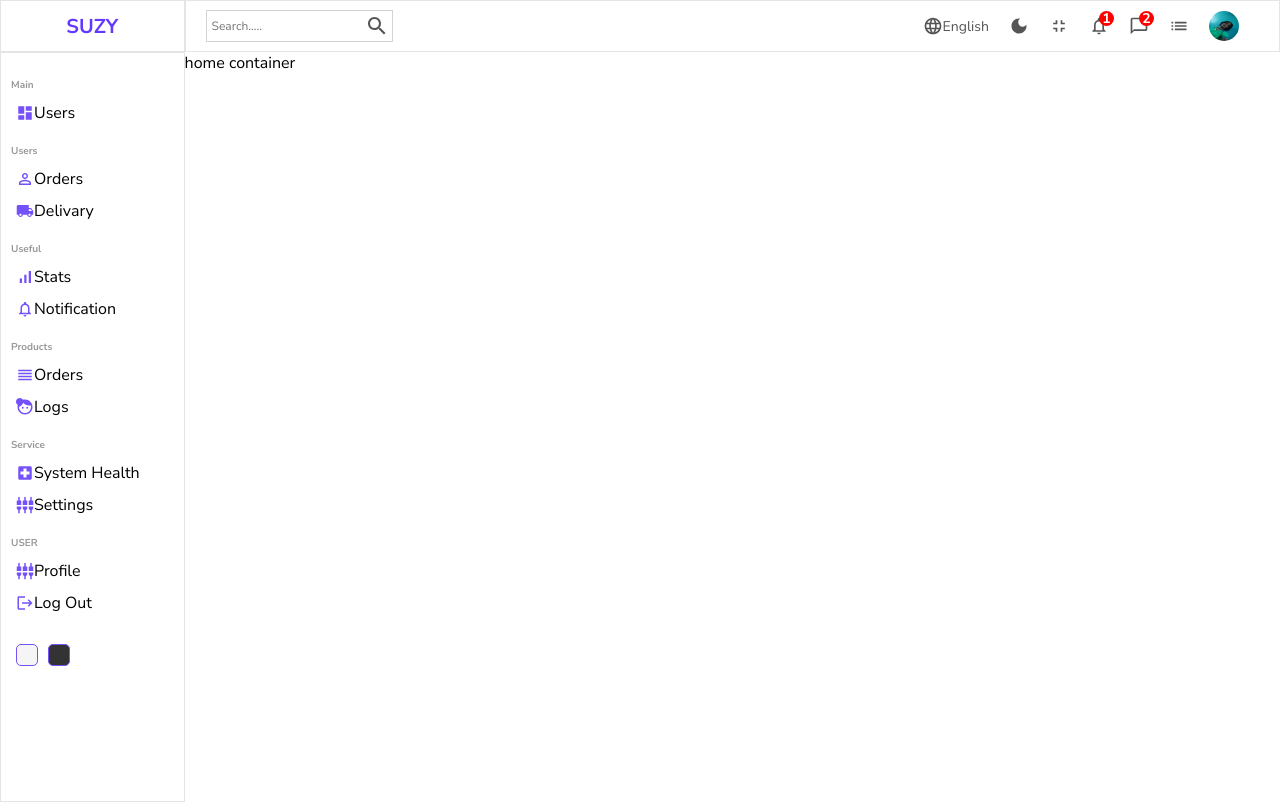
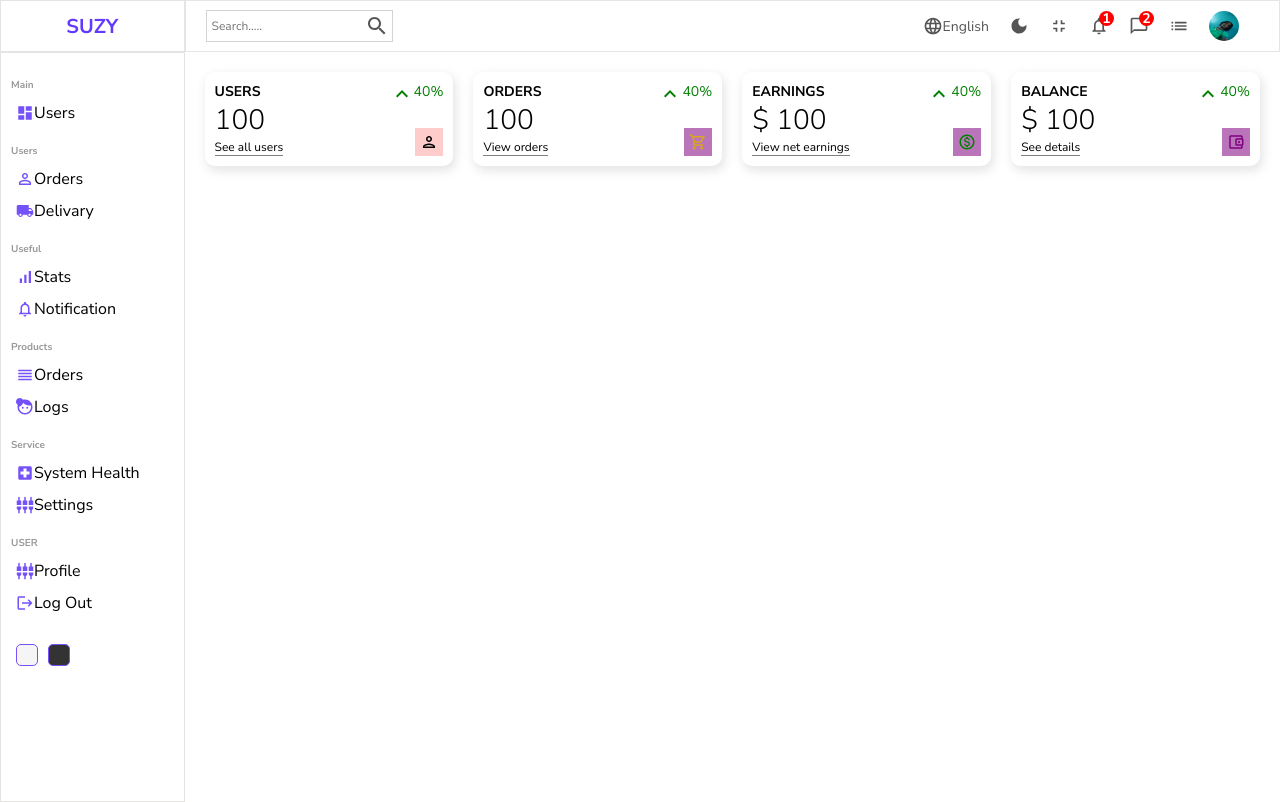
Before and after one commit to susanodii/Admin-dashboard, a React (Create React App) app: page / in a window 1280 px wide. Built offline with nearby package versions, Linux system fonts and the light colour scheme.

Commit message:
added widget ui

```diff
--- a/src/Pages/home/Home.jsx
+++ b/src/Pages/home/Home.jsx
@@ -2,6 +2,7 @@
 
 import Navbar from '../../components/navbar/Navbar'
 import Sidebar from '../../components/sidebar/Sidebar'
+import Widget from '../../widget/Widget'
 
 const Home = () => {
   return (
@@ -10,7 +11,14 @@
     <Sidebar/>
     <div className='homeContainer'>
       <Navbar/>
-       home container
+       <div className='widgets'>
+<Widget type="user"/>
+<Widget type="order"/>
+<Widget type="earnings"/>
+<Widget type="balance"/>
+
+
+       </div>
     </div>
     </div>
   )
--- a/src/Pages/home/Home.scss
+++ b/src/Pages/home/Home.scss
@@ -5,4 +5,10 @@
     flex: 6;
     // background-color: hotpink;
    }
+
+   .widgets{
+display: flex;
+padding: 20px;
+gap: 20px;
+   }
 }
--- /dev/null
+++ b/src/widget/Widget.jsx
@@ -0,0 +1,87 @@
+import './widget.scss'
+
+import AccountBalanceWalletOutlinedIcon from "@mui/icons-material/AccountBalanceWalletOutlined";
+import KeyboardArrowUpIcon from '@mui/icons-material/KeyboardArrowUp';
+import MonetizationOnOutlinedIcon from "@mui/icons-material/MonetizationOnOutlined";
+import PersonOutlinedIcon from "@mui/icons-material/PersonOutlined";
+import ShoppingCartOutlinedIcon from "@mui/icons-material/ShoppingCartOutlined";
+
+const Widget = ({type}) => {
+  let data;
+
+//   temporary
+const amount = 100
+const diff = 40
+  switch(type){
+  case "user":
+data={
+    title:"USERS",
+
+isMoney:false,
+link:"See all users",
+icon: <PersonOutlinedIcon className="icon"
+style={{backgroundColor:"rgba(255, 0, 0, 0.2)"}}/>
+}
+break;
+case "order":
+    data={
+        title:"ORDERS",
+
+    isMoney:false,
+    link:"View orders",
+    icon: <ShoppingCartOutlinedIcon className="icon"
+    style={{backgroundColor:"rgba(255, 0, 0, 0.)",
+color:"goldenrod"}}/>
+
+    }
+break;
+
+case "earnings":
+    data={
+        title:"EARNINGS",
+
+    isMoney:true,
+    link:"View net earnings",
+    icon: <MonetizationOnOutlinedIcon className="icon"
+
+    style={{backgroundColor:"rgba(255, 0, 0, 0.)",
+color:"green"}}/>
+    }
+    break;
+
+    case "balance":
+    data={
+        title:"BALANCE",
+
+    isMoney:true,
+    link:"See details",
+    icon: <AccountBalanceWalletOutlinedIcon className="icon"
+    style={{backgroundColor:"rgba(255, 0, 0, 0.)",
+color:"purple"}}
+    />
+    }
+break;
+  default:
+    break
+}
+
+    return (
+    <div className='widget'>
+<div className='left'>
+    <span className='title'>{data.title}</span>
+    <span className='counter'>{data.isMoney && "$"} {amount}</span>
+    <span className='link'>{data.link}</span>
+    </div>
+<div className='right'>
+    <div className='percentage positive'>
+    <KeyboardArrowUpIcon/>
+    {diff}%
+    </div>
+    {data.icon}
+</div>
+
+    </div>
+  )
+}
+
+export default Widget
--- /dev/null
+++ b/src/widget/widget.scss
@@ -0,0 +1,49 @@
+.widget{
+    display: flex;
+    justify-content: space-between;
+    flex: 1;
+    padding: 10px;
+    -webkit-box-shadow: 2px 4px 10px 1px rgba(0, 0, 0, 0.47);
+    box-shadow: 2px 4px 10px 1px rgba(201, 201, 201, 0.47);
+    border-radius: 10px;
+}
+.left, .right{
+    display: flex;
+    flex-direction: column;
+    justify-content: space-between;
+
+    .title{
+        font-weight: bold;
+        font-size:14px;
+        color: ragb(160, 160, 160);
+    }
+    .counter{
+        font-size: 28px;
+        font-weight: 300;
+    }
+    .link{
+        width: max-content;
+        font-size: 12px;
+        border-bottom: 1px solid gray;
+    }
+
+
+    .percentage{
+        display: flex;
+        font-size:14px;
+
+        &.positive{
+            color: green;
+        }
+
+        &.negative{
+            color: red;
+        }}
+
+        .icon{
+            font-size: 18px;
+            padding: 5px;
+            background-color: rgba(128, 0, 128, 0.541);
+            align-self: flex-end;
+        }
+}
```
